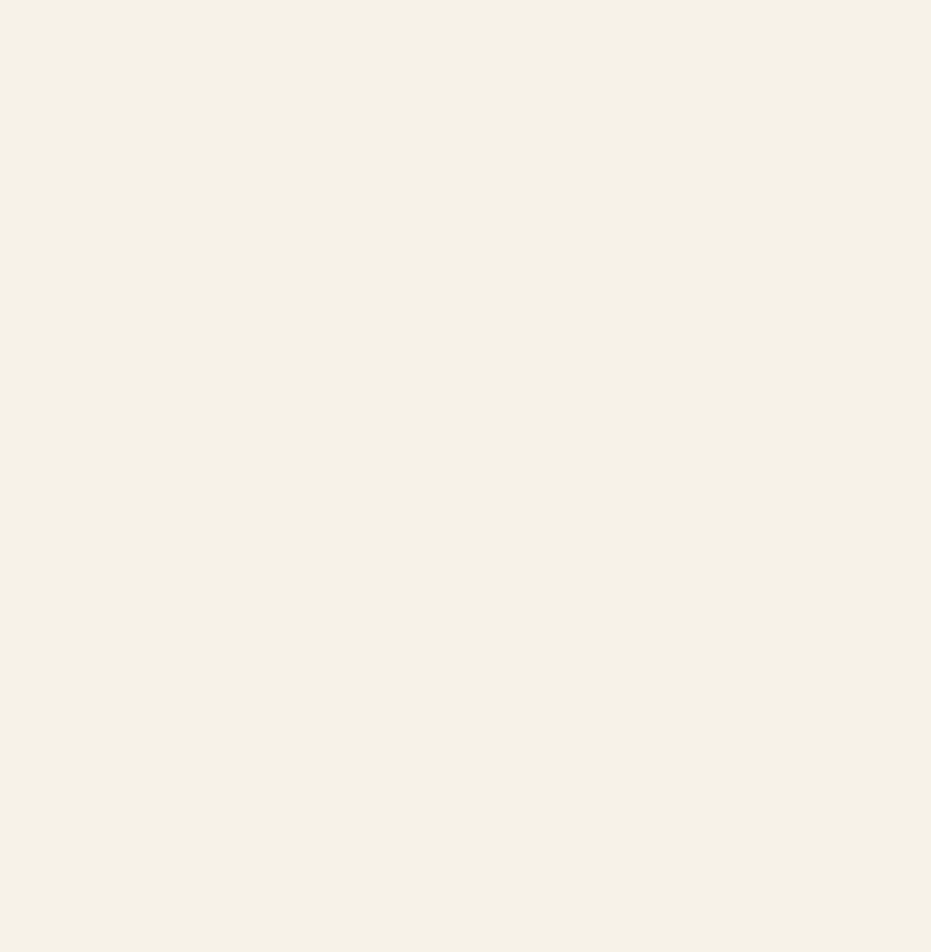
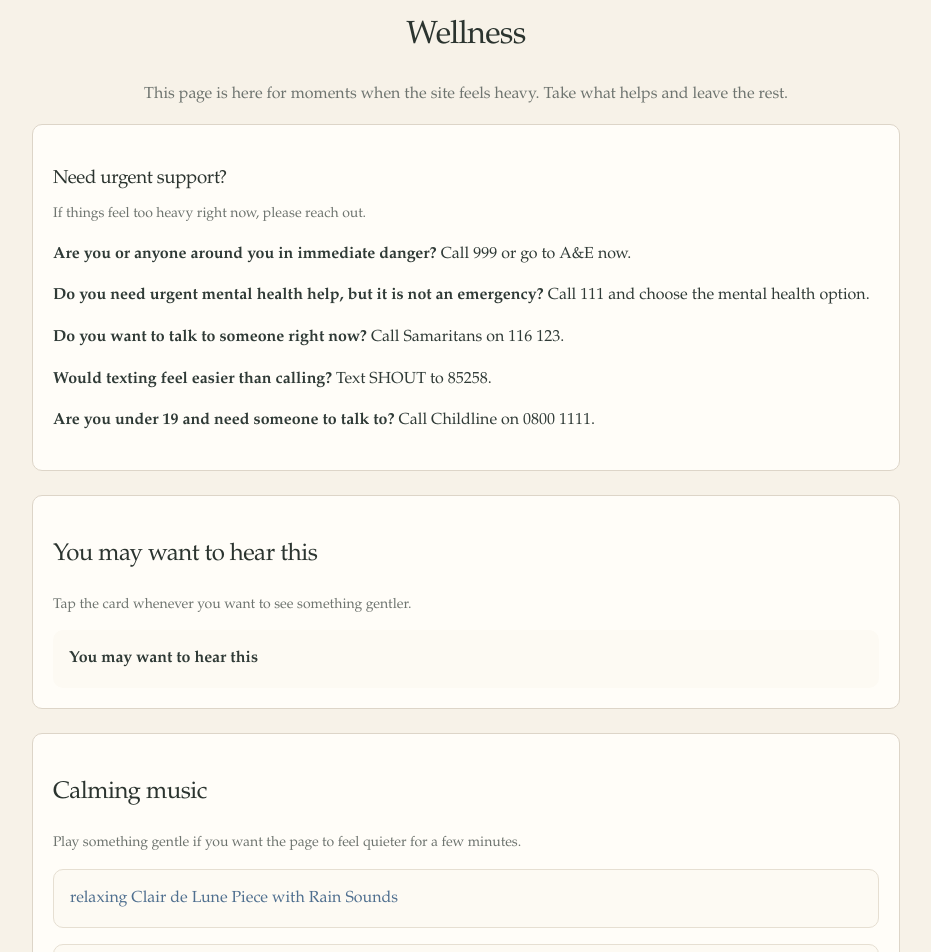
Before and after one commit to mobinasharafi/Echoes_FinalProject, a React (Vite) app in the folder client/: page /wellness in a window 1280 px wide. Before the commit this address had no page. Shown: the part 100-1052 px from the top of the page, without its empty margins (174-1105 px from the left). Before the commit the page ends 800 px from the top, so only its background shows below. Built offline with nearby package versions, Linux system fonts and the light colour scheme.

Commit message:
added wellness section and support features.

```diff
--- a/client/src/App.jsx
+++ b/client/src/App.jsx
@@ -10,6 +10,7 @@ import Register from "./pages/Register.jsx";
 import MyCases from "./pages/MyCases.jsx";
 import Moderation from "./pages/Moderation.jsx";
 import PersonalInfo from "./pages/PersonalInfo.jsx";
+import Wellness from "./pages/Wellness.jsx";
 
 function AppContent() {
   const navigate = useNavigate();
@@ -37,6 +38,7 @@ function AppContent() {
       <header className="nav-bar">
         <Link to="/">Home</Link>
         <Link to="/browse">Browse</Link>
+        <Link to="/wellness">Wellness</Link>
 
         {isModerator && <Link to="/moderation">See Updates</Link>}
 
@@ -65,6 +67,7 @@ function AppContent() {
         <Route path="/my-cases" element={<MyCases />} />
         <Route path="/moderation" element={<Moderation />} />
         <Route path="/personal-info" element={<PersonalInfo />} />
+        <Route path="/wellness" element={<Wellness />} />
         <Route path="/login" element={<Login />} />
         <Route path="/register" element={<Register />} />
         <Route path="*" element={<div>Not found</div>} />
--- a/client/src/pages/Home.jsx
+++ b/client/src/pages/Home.jsx
@@ -47,6 +47,15 @@ export default function Home() {
             contained environment for everyone involved.
           </p>
 
+          <p className="home-paragraph">
+            If you want something a little gentler for a moment, you can visit
+            the{" "}
+            <Link to="/wellness" className="home-inline-button">
+              Wellness section
+            </Link>
+            .
+          </p>
+
           {isPublicUser ? (
             <p className="home-paragraph" style={{ fontWeight: 700 }}>
               If you want to submit a case, you need to register again as an
--- /dev/null
+++ b/client/src/pages/Wellness.jsx
@@ -0,0 +1,153 @@
+// Gives users a calmer page with supportive messages, crisis help, and gentle music
+
+import { useEffect, useRef, useState } from "react";
+
+const comfortMessages = [
+  "You are loved.",
+  "Your existence makes people's days better.",
+  "It is not too late for things to get softer.",
+  "You do not need to carry everything at once.",
+  "A bad night is not the same as a bad life.",
+  "You are allowed to pause.",
+  "Being overwhelmed does not mean you are weak.",
+  "Someone would rather hear from you than lose you.",
+];
+
+const calmingTracks = [
+  {
+    title: "relaxing Clair de Lune Piece with Rain Sounds",
+    url: "https://www.youtube.com/watch?v=zpQY6KEk4RU",
+  },
+  {
+    title: "Gymnopédie No. 1 ~ Erik Satie Ten Hours Looped",
+    url: "https://www.youtube.com/watch?v=hmjAoI6qRM0&list=RDhmjAoI6qRM0&start_radio=1",
+  },
+  {
+    title: "Peaceful Classical Music : Bach, Mozart, Vivaldi...",
+    url: "https://youtu.be/ElWSdcg67RY?si=9qW16Zx86RD0u4dw",
+  },
+  {
+    title: "Relaxing music Ghibli Studio Ghibli Concert",
+    url: "https://www.youtube.com/watch?v=Njt1io9jakQ&list=RDNjt1io9jakQ&start_radio=1",
+  },
+  {
+    title:
+      "Relaxing Music to Relieve Stress, Anxiety and Depression; Heals the Mind, body and Soul - Deep Sleep",
+    url: "https://www.youtube.com/watch?v=I3OJUwILelU",
+  },
+];
+
+export default function Wellness() {
+  const [isCardFlipped, setIsCardFlipped] = useState(false);
+  const [currentMessage, setCurrentMessage] = useState("");
+  const flipTimerRef = useRef(null);
+
+  const showRandomMessage = () => {
+    const randomIndex = Math.floor(Math.random() * comfortMessages.length);
+    const randomMessage = comfortMessages[randomIndex];
+
+    setCurrentMessage(randomMessage);
+    setIsCardFlipped(true);
+
+    if (flipTimerRef.current) {
+      clearTimeout(flipTimerRef.current);
+    }
+
+    flipTimerRef.current = setTimeout(() => {
+      setIsCardFlipped(false);
+    }, 8000);
+  };
+
+  useEffect(() => {
+    return () => {
+      if (flipTimerRef.current) {
+        clearTimeout(flipTimerRef.current);
+      }
+    };
+  }, []);
+
+  return (
+    <div
+      className="page-shell"
+      style={{ fontFamily: '"Palatino Linotype", "Book Antiqua", Palatino, serif' }}
+    >
+      <h1 className="page-title">Wellness</h1>
+
+      <p className="page-intro">
+        This page is here for moments when the site feels heavy. Take what
+        helps and leave the rest.
+      </p>
+
+      <div className="page-card">
+        <h3 style={{ marginBottom: "10px" }}>Need urgent support?</h3>
+        <p className="helper-text" style={{ marginBottom: "14px" }}>
+          If things feel too heavy right now, please reach out.
+        </p>
+
+        <p>
+          <strong>Are you or anyone around you in immediate danger?</strong>{" "}
+          Call 999 or go to A&amp;E now.
+        </p>
+        <p>
+          <strong>
+            Do you need urgent mental health help, but it is not an emergency?
+          </strong>{" "}
+          Call 111 and choose the mental health option.
+        </p>
+        <p>
+          <strong>Do you want to talk to someone right now?</strong> Call
+          Samaritans on 116 123.
+        </p>
+        <p>
+          <strong>Would texting feel easier than calling?</strong> Text SHOUT to
+          85258.
+        </p>
+        <p>
+          <strong>Are you under 19 and need someone to talk to?</strong> Call
+          Childline on 0800 1111.
+        </p>
+      </div>
+
+      <div className="page-card">
+        <h2>You may want to hear this</h2>
+        <p className="helper-text">
+          Tap the card whenever you want to see something gentler.
+        </p>
+
+        <button
+          type="button"
+          onClick={showRandomMessage}
+          className="sub-card"
+          style={{
+            width: "100%",
+            textAlign: "left",
+            cursor: "pointer",
+            border: "none",
+          }}
+        >
+          <p style={{ margin: 0 }}>
+            {isCardFlipped ? currentMessage : <strong>You may want to hear this</strong>}
+          </p>
+        </button>
+      </div>
+
+      <div className="page-card">
+        <h2>Calming music</h2>
+        <p className="helper-text">
+          Play something gentle if you want the page to feel quieter for a few
+          minutes.
+        </p>
+
+        <div className="stack-list">
+          {calmingTracks.map((track) => (
+            <div key={track.title} className="sub-card">
+              <a href={track.url} target="_blank" rel="noreferrer">
+                {track.title}
+              </a>
+            </div>
+          ))}
+        </div>
+      </div>
+    </div>
+  );
+}
```
